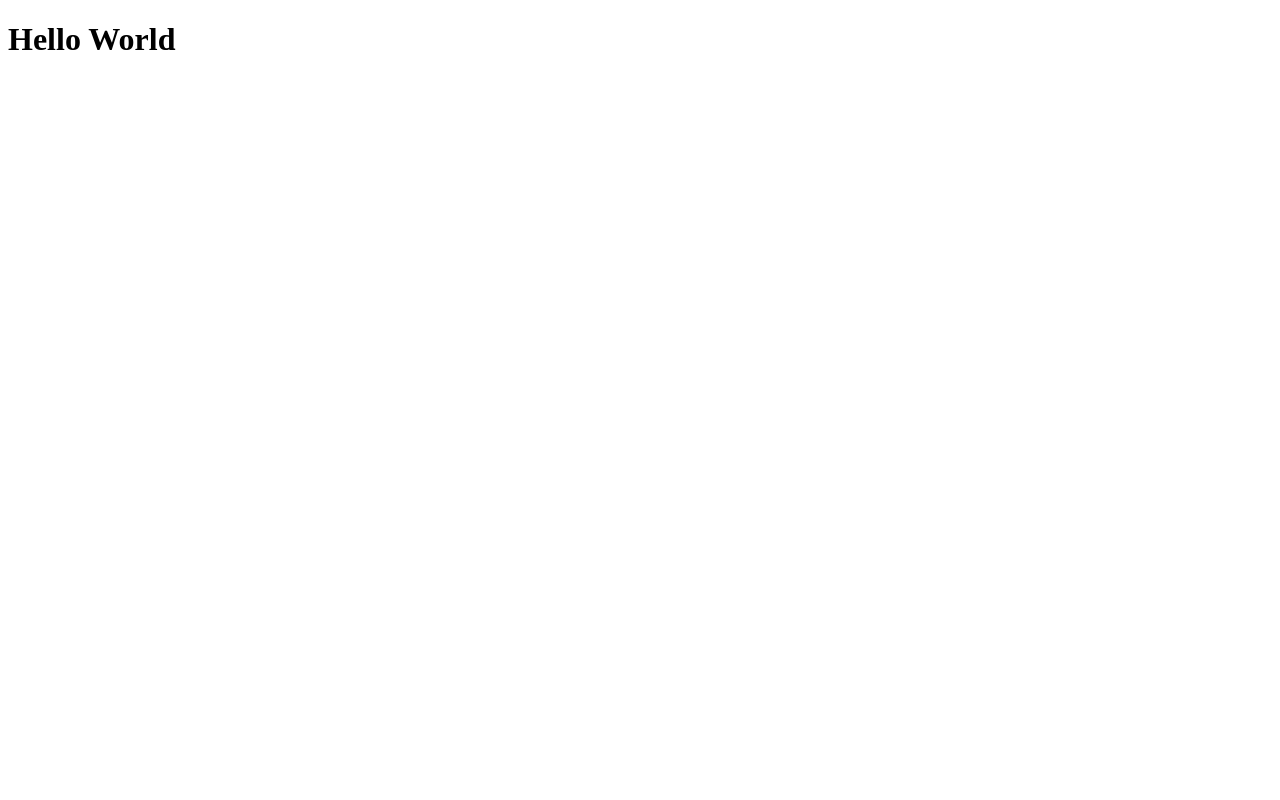
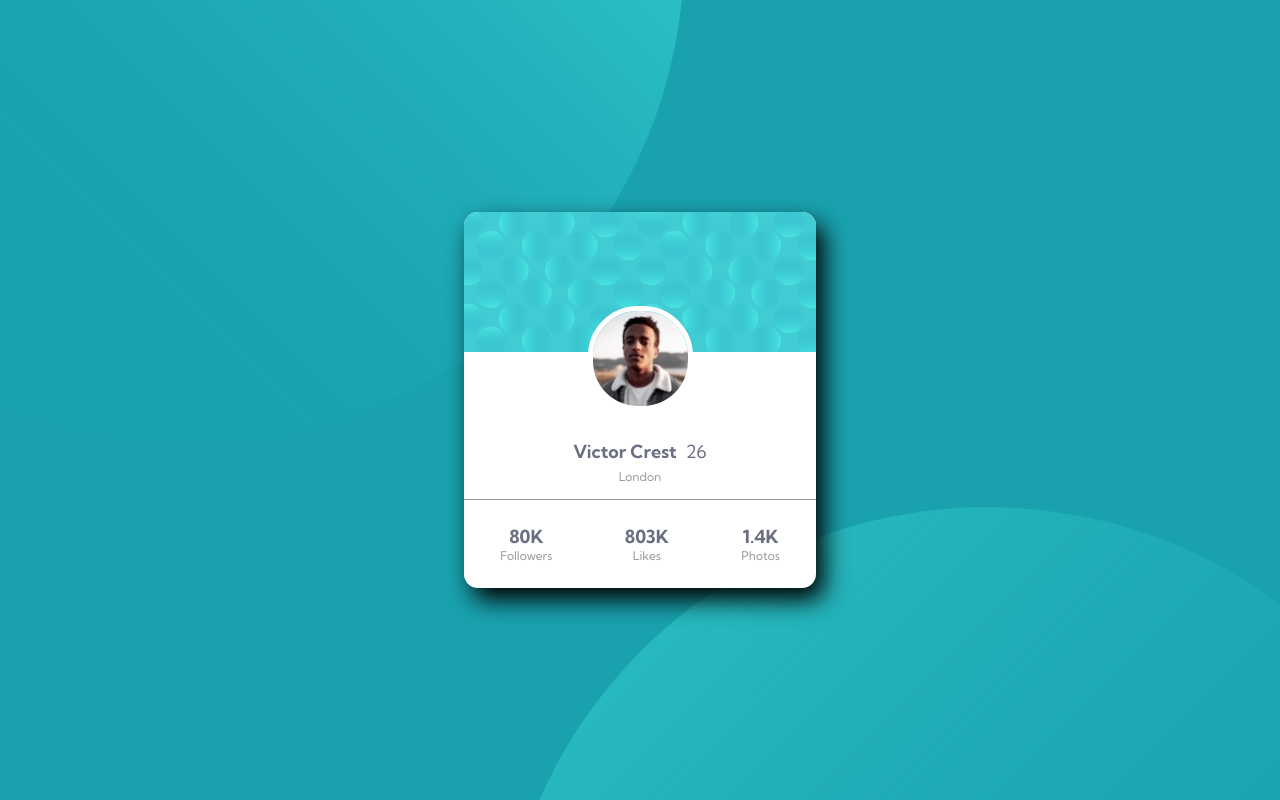
Before and after one commit to petar-antic/quantoxProjects, a plain HTML site: page firstProject/index.html in a window 1280 px wide. Drawn offline with Linux system fonts and the light colour scheme.

Commit message:
Commit 9/13

```diff
--- a/firstProject/index.html
+++ b/firstProject/index.html
@@ -4,9 +4,35 @@
     <meta charset="UTF-8">
     <meta http-equiv="X-UA-Compatible" content="IE=edge">
     <meta name="viewport" content="width=device-width, initial-scale=1.0">
-    <title>Document</title>
+    <title>Profile Card</title>
+    <link rel="icon" type="image/png" href="images/favicon-32x32.png"/>
+    <link rel="stylesheet" href="style.css">
 </head>
 <body>
-    <h1>Hello World</h1>
+    <img class="topPattern" src="images/bg-pattern-top.svg">
+    <img class="bottomPattern" src="images/bg-pattern-bottom.svg">
+    <div class="container">
+        <div class="profileCard">
+            <img id="timelinePhoto" src="images/bg-pattern-card.svg">
+            <img id="profilePicture" src="images/image-victor.jpg">
+            <div id="profileInformation">
+                <h4 class="bold">Victor Crest
+                    <span style="font-size: 18px; font-weight: 400; margin-left: 5px;">26</span><br>
+                    <span class="regular">London</span>
+                </h4>
+            </div>
+            <div id="profileActivity">
+                <div>
+                    <h3 class="bold">80K<br><p class="regular">Followers</p></h3>
+                </div>
+                <div>
+                    <h3 class="bold">803K<br><p class="regular">Likes</p></h3>
+                </div>
+                <div>
+                    <h3 class="bold">1.4K<br><p class="regular">Photos</p></h3>
+                </div>
+            </div>
+        </div>
+    </div>
 </body>
 </html>
--- /dev/null
+++ b/firstProject/style.css
@@ -0,0 +1,110 @@
+@import url('https://fonts.googleapis.com/css2?family=Kumbh+Sans:wght@400;700&display=swap');
+
+:root {
+    --dark-cyan:hsl(185, 75%, 39%);
+    --very-dark-desaturated-blue:hsl(229, 23%, 23%);
+    --dark-grayish-blue:hsl(227, 10%, 46%);
+    --dark-gray: hsl(0, 0%, 59%);
+}
+
+*{
+    margin: 0;
+    padding: 0;
+}
+
+body{
+    background-color: var(--dark-cyan);
+    font-family: 'Kumbh Sans', sans-serif;
+}
+
+.topPattern{
+    position: fixed;
+    transform: translate(-15%, -50%);
+}
+
+.bottomPattern{
+    position: fixed;
+    bottom: 0;
+    right: 0;
+    transform: translate(10%, 55%);
+}
+
+.container{
+    min-height: 100vh;
+    display: flex;
+    justify-content: center;
+    align-items: center;
+}
+
+.profileCard{
+    position: absolute;
+    background-color: white;
+    height: 376px;
+    width: 352px;
+    border-radius: 14px;
+    text-align: center;
+    box-shadow: 8px 12px 24px black;
+}
+
+#timelinePhoto{
+    width: 352px;
+    height: 140px;
+    border-radius: 14px 14px 0px 0px;
+}
+
+#profilePicture{
+    width: 95px;
+    height: 95px;
+    border-radius: 50px;
+    border: 5px solid white;
+    margin-top: -50px;
+}
+
+#profileInformation{
+    text-align: center;
+    padding: 25px;
+}
+
+#profileActivity{
+    display: flex;
+    justify-content: space-around;
+    border-top: 0.1px solid var(--dark-gray);
+    align-content: center;
+    margin-top: -12px;
+}
+
+#profileActivity div{
+    padding: 25px;
+}
+
+.regular{
+    color: var(--dark-gray);
+    font-weight: 400;
+    font-size: 12px;
+}
+
+.bold{
+    color: var(--dark-grayish-blue);
+    font-weight: 700;
+    font-size: 18px;
+}
+
+@media screen and (max-width: 706px){
+    .topPattern{
+        transform: translate(-79%, -58%);
+    }
+
+    .bottomPattern{
+        transform: translate(75%, 63%);
+    }
+}
+
+@media only screen and (max-width: 1440px) and (min-width: 707px){
+    .topPattern{
+        transform: translate(-30%, -55%);
+    }
+
+    .bottomPattern{
+        transform: translate(20%, 70%);
+    }
+}
```
Also changed, not shown: firstProject/images/bg-pattern-bottom.svg (added), firstProject/images/bg-pattern-card.svg (added), firstProject/images/bg-pattern-top.svg (added), firstProject/images/favicon-32x32.png (added), firstProject/images/image-victor.jpg (added).
